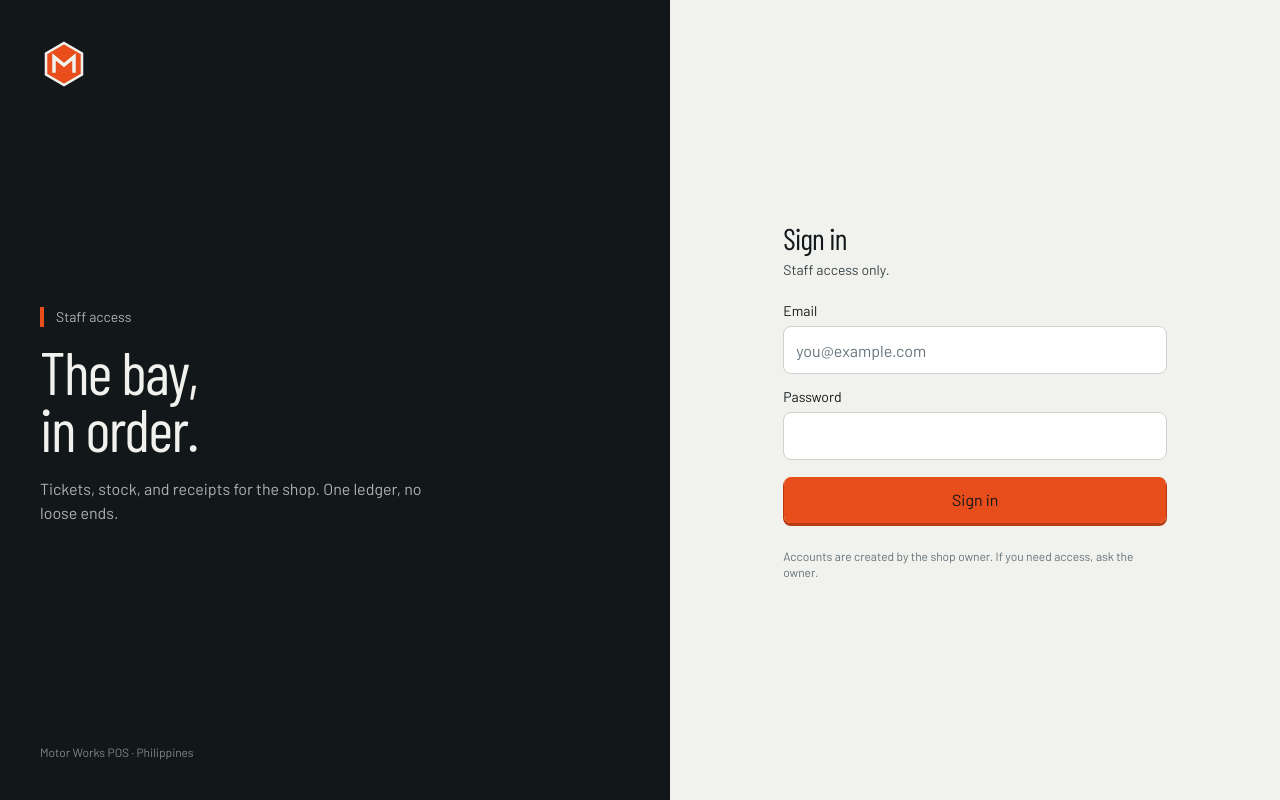
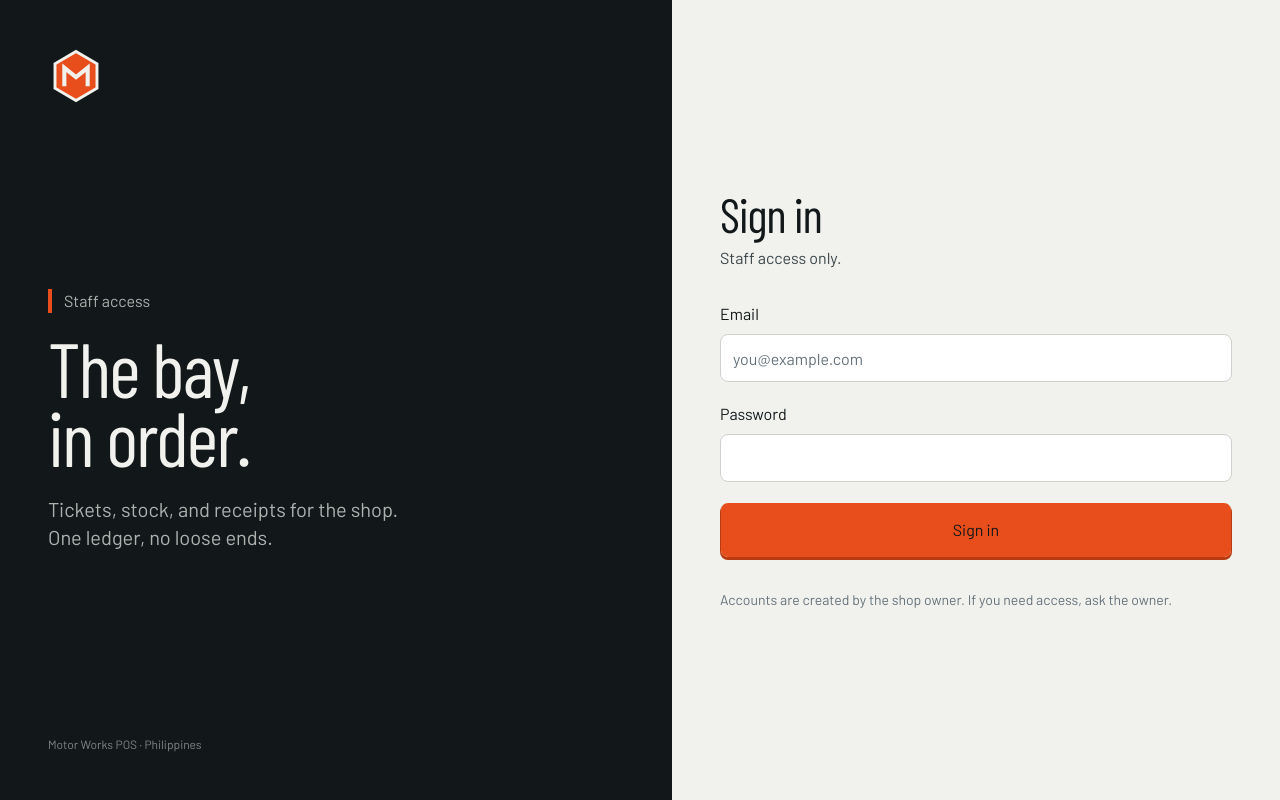
Before and after one commit to madebyseaan/Project_JJA, a React (Vite) app: page /login in a window 1280 px wide. Built offline with nearby package versions, Linux system fonts and the light colour scheme; no server answers.

Commit message:
style: refine responsive login layout and scale

```diff
--- a/src/features/auth/LoginPage.tsx
+++ b/src/features/auth/LoginPage.tsx
@@ -4,11 +4,11 @@ import { useForm } from 'react-hook-form';
 import { useNavigate } from 'react-router';
 
 import { BrandMark } from '@/components/BrandMark';
+import { FullPageLoading } from '@/components/FullPageLoading';
 import { Button } from '@/components/ui/button';
 import { Input } from '@/components/ui/input';
 import { Label } from '@/components/ui/label';
 import { AppError } from '@/lib/errors';
-import { FullPageLoading } from '@/components/FullPageLoading';
 
 import { loginSchema, type LoginValues } from './schemas';
 import { useAuth } from './use-auth';
@@ -55,38 +55,45 @@ export function LoginPage() {
   const message = formError ?? authError;
 
   return (
-    <main className="bg-paper min-h-screen md:grid md:grid-cols-[1.1fr_1fr]">
-      <section className="bg-ink text-paper hidden flex-col justify-between p-10 md:flex">
-        <BrandMark className="text-paper size-12" title="Motor Works" />
+    <main className="bg-paper min-h-screen md:grid md:grid-cols-[1.05fr_0.95fr]">
+      <section className="bg-ink text-paper hidden p-8 md:flex xl:p-12">
+        <div className="mx-auto grid h-full w-full max-w-[40rem] grid-rows-[auto_1fr_auto]">
+          <BrandMark className="text-paper size-12 xl:size-14" title="Motor Works" />
 
-        <div>
-          <p className="border-safety text-paper/70 mb-4 border-l-4 pl-3 text-sm">Staff access</p>
-          <h1 className="font-display text-paper text-6xl leading-[0.95] font-bold tracking-tight">
+          <div className="flex flex-col justify-center py-10">
+            <p className="border-safety text-paper/70 mb-5 border-l-4 pl-3 text-sm md:text-base">
+              Staff access
+            </p>
+            <h1 className="font-display text-paper text-[clamp(3.25rem,6vw,7rem)] leading-[0.9] font-bold tracking-tight">
               The bay,
               <br />
               in order.
             </h1>
-          <p className="text-paper/70 mt-5 max-w-sm">
-            Tickets, stock, and receipts for the shop. One ledger, no loose ends.
+            <p className="text-paper/70 mt-6 max-w-[26rem] text-base md:text-lg xl:text-xl">
+              Tickets, stock, and receipts for the shop.{' '}
+              <span className="xl:block">One ledger, no loose ends.</span>
             </p>
           </div>
 
           <p className="text-paper/50 text-xs">Motor Works POS · Philippines</p>
+        </div>
       </section>
 
-      <section className="flex min-h-screen items-center justify-center px-5 py-10 md:min-h-0">
-        <div className="w-full max-w-sm">
+      <section className="flex min-h-screen items-center justify-center px-5 py-10 md:min-h-0 md:px-8 xl:px-12">
+        <div className="w-full max-w-md xl:max-w-lg">
           <div className="mb-8 md:hidden">
             <BrandMark className="size-12" title="Motor Works" />
             <p className="font-display mt-4 text-2xl font-bold tracking-tight">Motor Works POS</p>
           </div>
 
-          <h2 className="font-display text-3xl font-bold tracking-tight">Sign in</h2>
-          <p className="text-ink-soft mt-1 text-sm">Staff access only.</p>
+          <h2 className="font-display text-4xl font-bold tracking-tight xl:text-5xl">Sign in</h2>
+          <p className="text-ink-soft mt-2 text-base">Staff access only.</p>
 
-          <form className="mt-6 space-y-4" onSubmit={onSubmit} noValidate>
+          <form className="mt-8 space-y-5" onSubmit={onSubmit} noValidate>
             <div className="space-y-2">
-              <Label htmlFor="email">Email</Label>
+              <Label htmlFor="email" className="text-base">
+                Email
+              </Label>
               <Input
                 id="email"
                 type="email"
@@ -104,7 +111,9 @@ export function LoginPage() {
             </div>
 
             <div className="space-y-2">
-              <Label htmlFor="password">Password</Label>
+              <Label htmlFor="password" className="text-base">
+                Password
+              </Label>
               <Input
                 id="password"
                 type="password"
@@ -129,12 +138,17 @@ export function LoginPage() {
               </p>
             ) : null}
 
-            <Button className="w-full" size="touch" type="submit" disabled={isSubmitting}>
+            <Button
+              className="h-14 w-full text-base"
+              size="touch"
+              type="submit"
+              disabled={isSubmitting}
+            >
               {isSubmitting ? 'Signing in…' : 'Sign in'}
             </Button>
           </form>
 
-          <p className="text-steel mt-6 text-xs">
+          <p className="text-steel mt-8 text-sm">
             Accounts are created by the shop owner. If you need access, ask the owner.
           </p>
         </div>
--- a/src/styles/globals.css
+++ b/src/styles/globals.css
@@ -98,7 +98,7 @@
   }
 
   ::selection {
-    background-color: var(--color-safety);
+    background-color: color-mix(in oklab, var(--color-safety) 25%, transparent);
     color: var(--color-ink);
   }
 
```
Also changed, not shown: 6 other files (tests, documents, lock files or other folders). Lines whose indentation alone changed are shown as unchanged.
